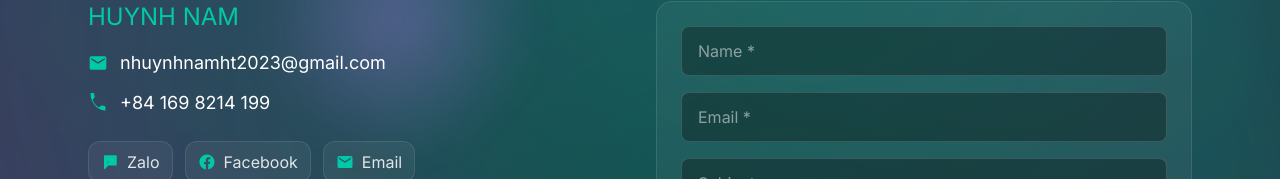
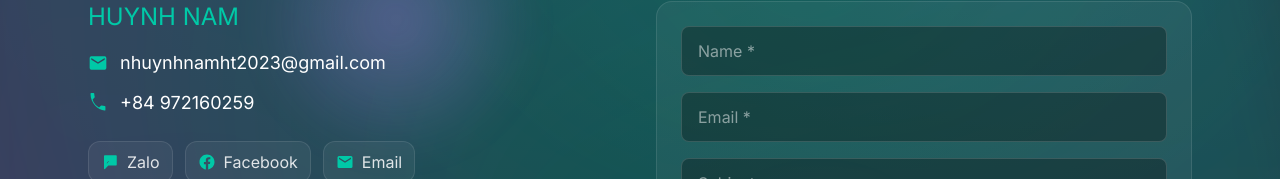
Before and after one commit to natwodev/code-journey-blog, a React (Vite) app: page /contact in a window 1280 px wide. Shown: the part 232-411 px from the top of the page. Built offline with nearby package versions, Linux system fonts and the light colour scheme; no server answers.

Commit message:
update38

```diff
--- a/src/pages/Contact.tsx
+++ b/src/pages/Contact.tsx
@@ -6,7 +6,7 @@ import { useTranslation } from 'react-i18next'
 export default function Contact() {
   const { t } = useTranslation()
   const contactEmail = import.meta.env?.VITE_CONTACT_EMAIL ?? 'nhuynhnamht2023@gmail.com'
-  const phone = '+84 169 8214 199'
+  const phone = '+84 972160259'
   const title = useTypingEffect(t('contact.title'), 60)
 
   return (
@@ -30,7 +30,7 @@ export default function Contact() {
               <span className="text-brand-cyan">
                 <svg width="20" height="20" viewBox="0 0 24 24" fill="currentColor" xmlns="http://www.w3.org/2000/svg"><path d="M6.62 10.79a15.05 15.05 0 0 0 6.59 6.59l2.2-2.2a1 1 0 0 1 1.01-.24c1.1.36 2.28.55 3.5.55a1 1 0 0 1 1 1V20a1 1 0 0 1-1 1C11.85 21 3 12.15 3 1a1 1 0 0 1 1-1h2.5a1 1 0 0 1 1 1c0 1.22.19 2.4.55 3.5a1 1 0 0 1-.24 1.01l-2.2 2.2Z"/></svg>
               </span>
-              <span>{phone}</span>
+              <a href={`tel:${phone}`} className="hover:underline">{phone}</a>
             </div>
 
             <SocialLinks set="about" />
```
